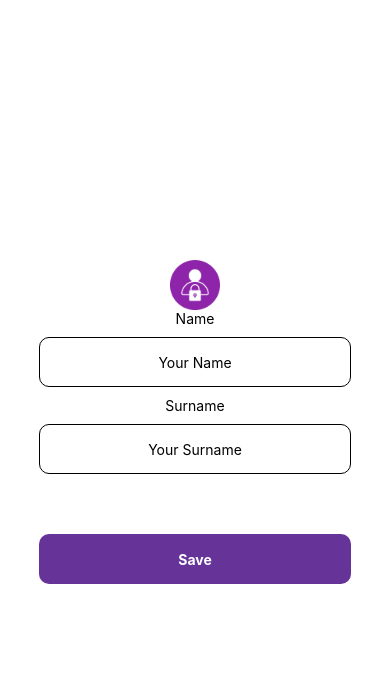
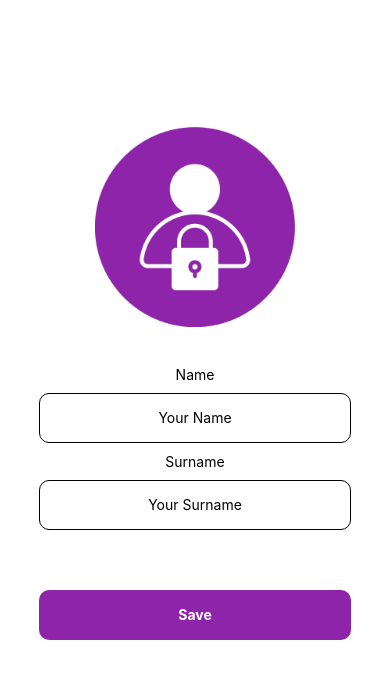
Before and after one commit to erenavar/login-page, a React Native app: screen / in a window 390 px wide. Shown: the top 678 px of the page. Built offline with nearby package versions, Linux system fonts and the light colour scheme.

Commit message:
adjust login image position

```diff
--- a/App.js
+++ b/App.js
@@ -15,7 +15,7 @@ export default function App() {
   return (
     <View style={styles.container}>
       <Image
-        style={{ width: 50, height: 50 }}
+        style={styles.image}
         source={require("./assets/images/loginIcon.png")}
       />
       <Text>Name</Text>
@@ -34,10 +34,10 @@ export default function App() {
       />
       <Pressable
         style={({ pressed }) => [
-          { backgroundColor: pressed ? "gray" : "rebeccapurple" },
+          { backgroundColor: pressed ? "gray" : "#8E24AA" },
           styles.button,
         ]}
-        onPress={() => alert(`${name} ${surname}`)}
+        onPress={() => {}}
       >
         <Text style={styles.buttonText}>Save</Text>
       </Pressable>
@@ -73,4 +73,10 @@ const styles = StyleSheet.create({
     color: "white",
     fontWeight: "bold",
   },
+  image: {
+    width: 200,
+    height: 200,
+    marginBottom: "10%",
+    marginTop: "-20%",
+  },
 });
```
